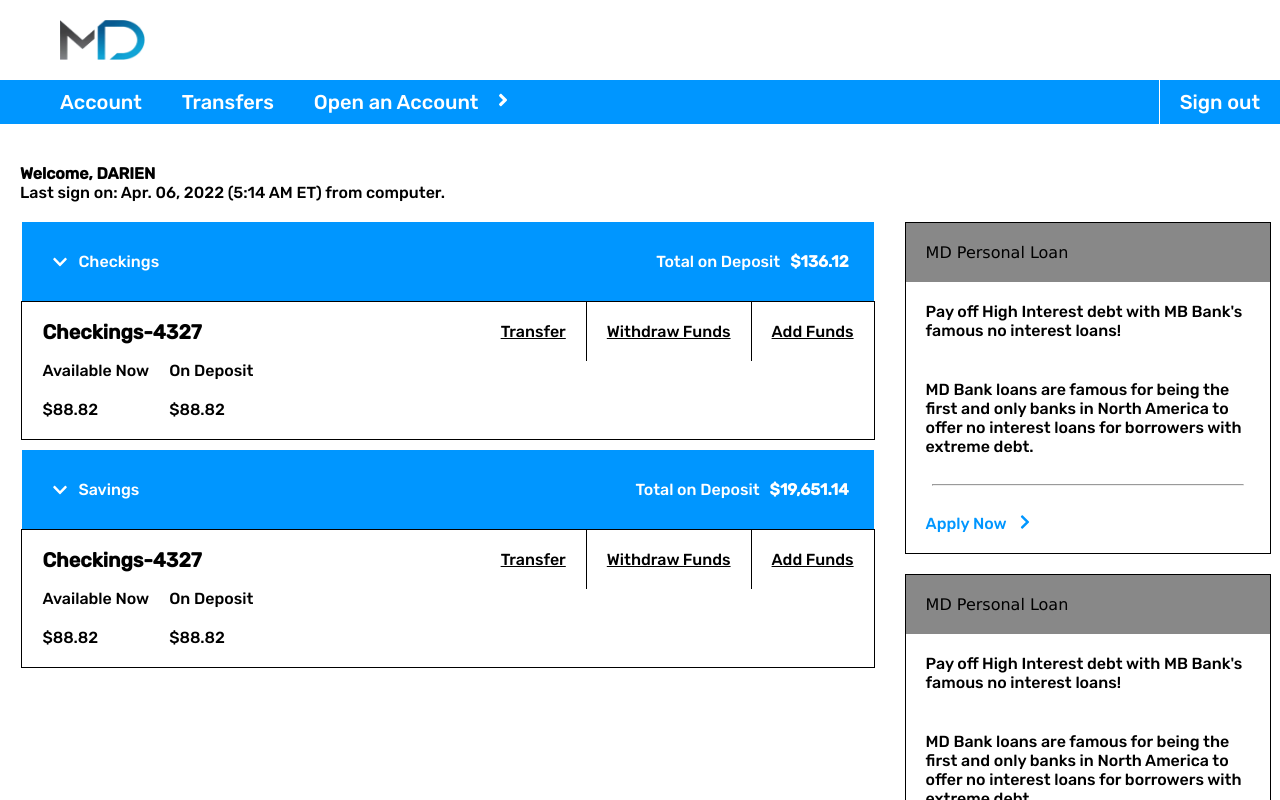
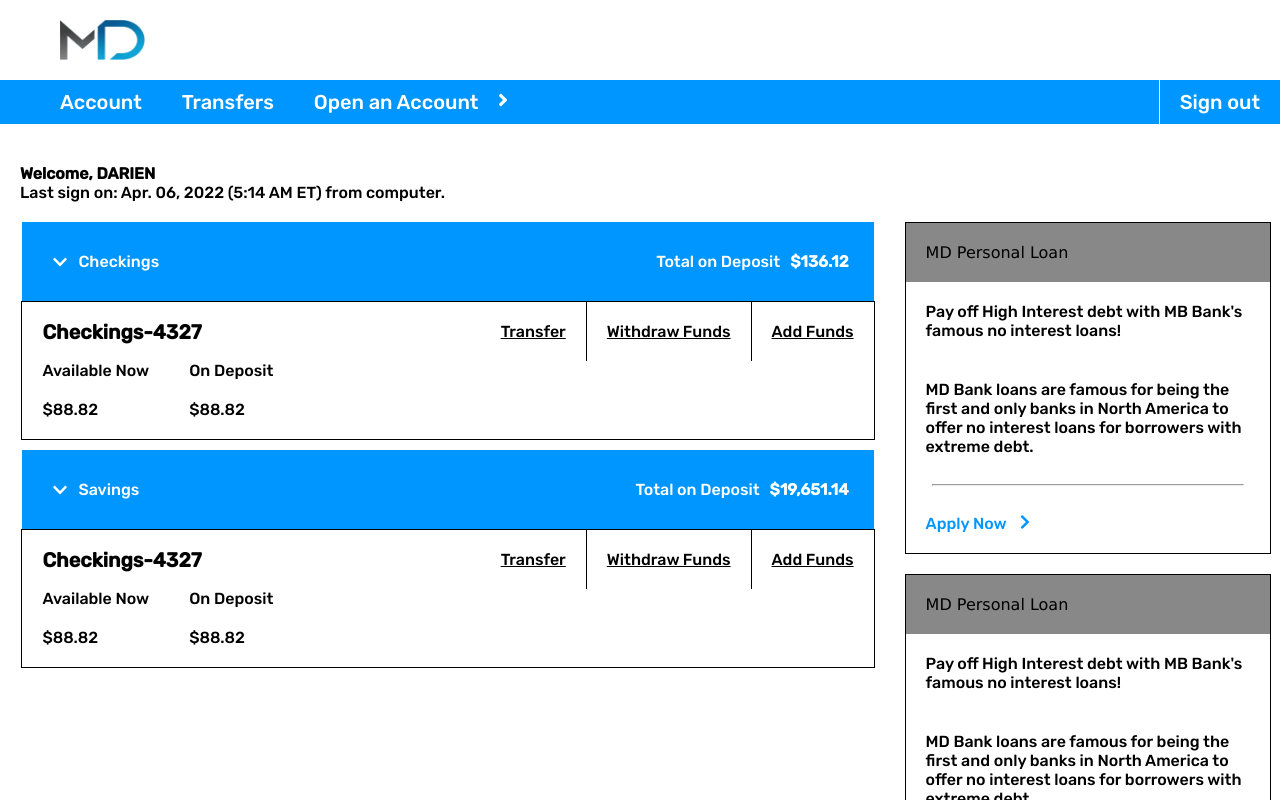
Before and after one commit to darienmiller88/Better-Bank-Account, a React (Create React App) app in the folder client/: page /dashboard in a window 1280 px wide. Shown: the top 800 px of the page. Built offline with nearby package versions, Linux system fonts and the light colour scheme.

Commit message:
minor style change to phone menu

```diff
--- a/client/src/Components/Account/Account.module.scss
+++ b/client/src/Components/Account/Account.module.scss
@@ -57,6 +57,8 @@
         }
 
         .on_deposit_wrapper{
+            margin: 0px 20px;
+
             .on_deposit_balance{
                 padding: 20px 0px;
             }
```
